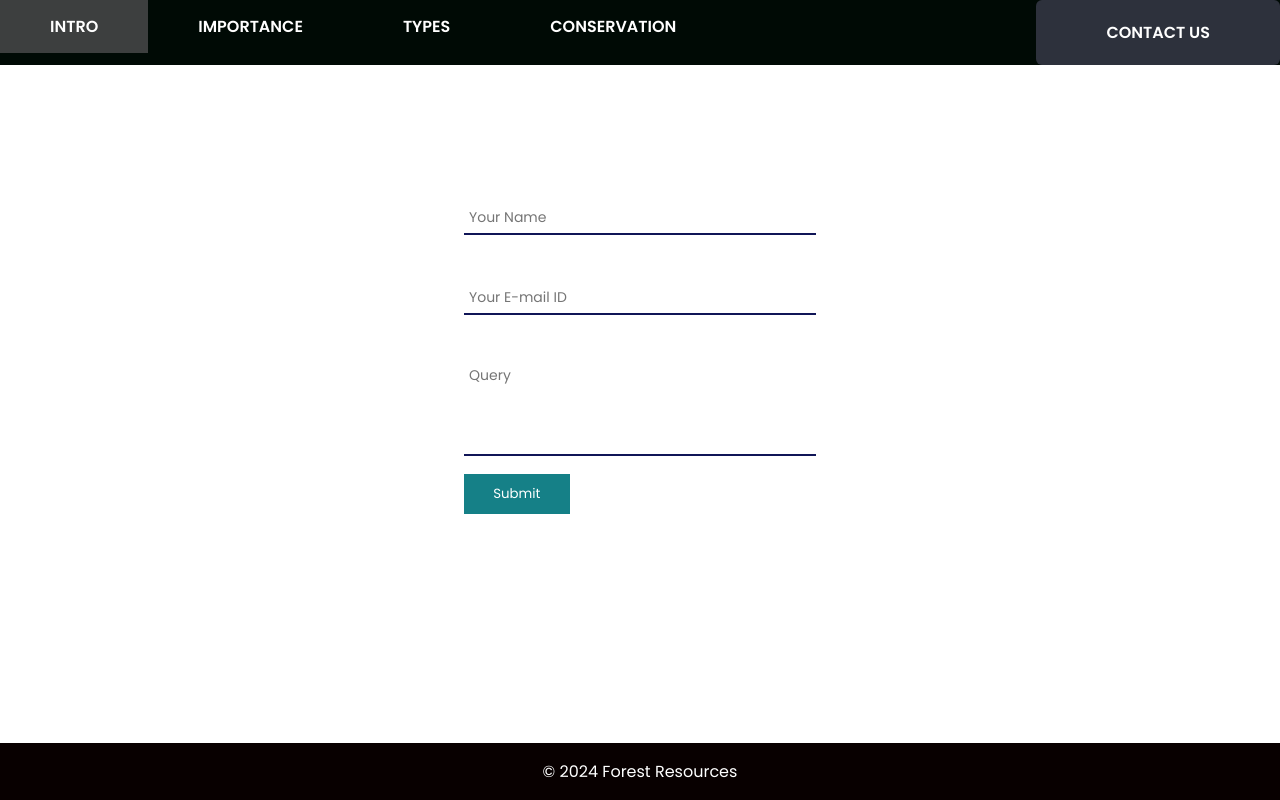
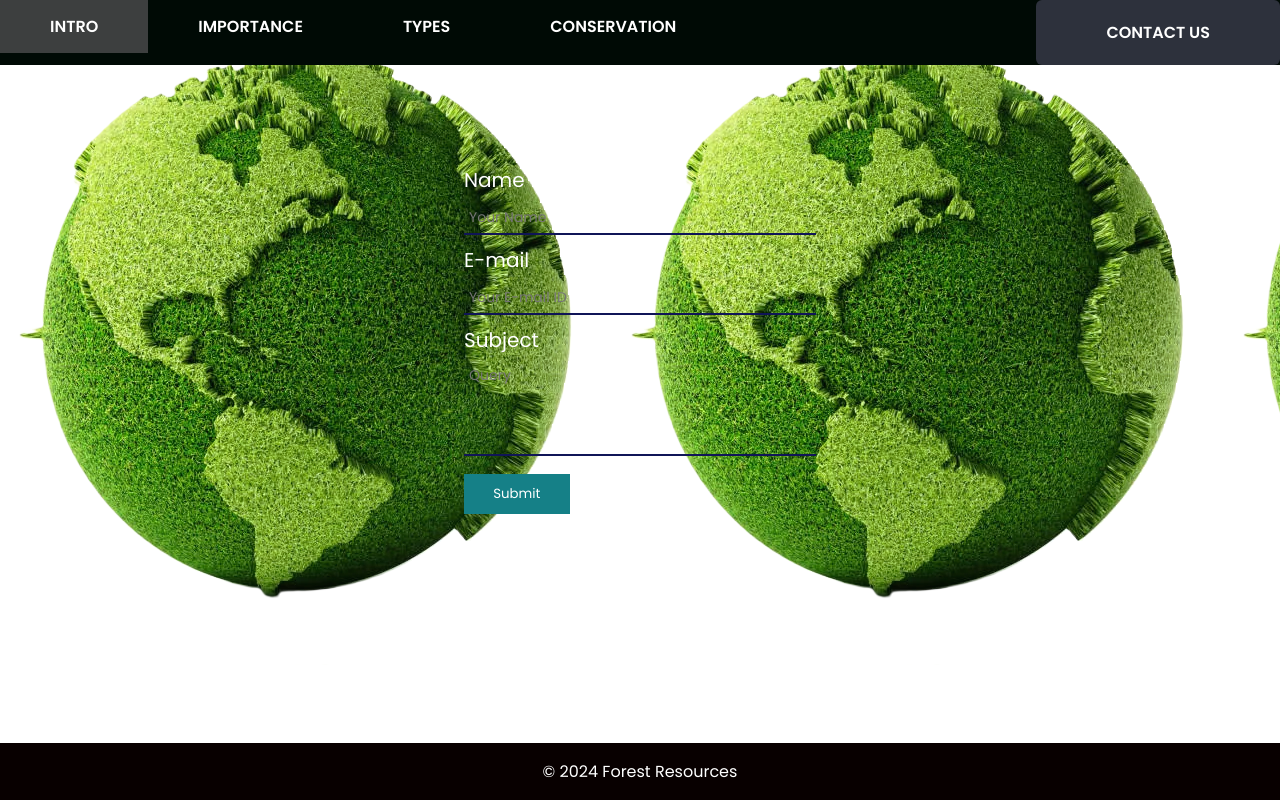
Before and after one commit to archit-sharma-10/Forest_Resources_Host, a plain HTML site: page contact.html in a window 1280 px wide. Drawn offline with Linux system fonts and the light colour scheme.

Commit message:
Update styles.css

```diff
--- a/styles.css
+++ b/styles.css
@@ -371,7 +371,7 @@ ul {
 .contact-basic {
   width: 100%;
   height: 640px;
-  background-image: url(images/contact-img2.jpg);
+  background-image: url("images/contact-img2.png");
   color: #fff;
   /* padding-left: 10px;
   padding-right: 10px; */
@@ -386,7 +386,7 @@ ul {
 
 .contact-content{
   /* flex: 9; */
-  /* background-image: url("images/contact-img.jpeg");
+  /* background-image: url("images/contact-img2.jpeg");
   background-size: cover;  */
   /* filter: blur(2px);
   -webkit-filter: blur(2px);   */
```
